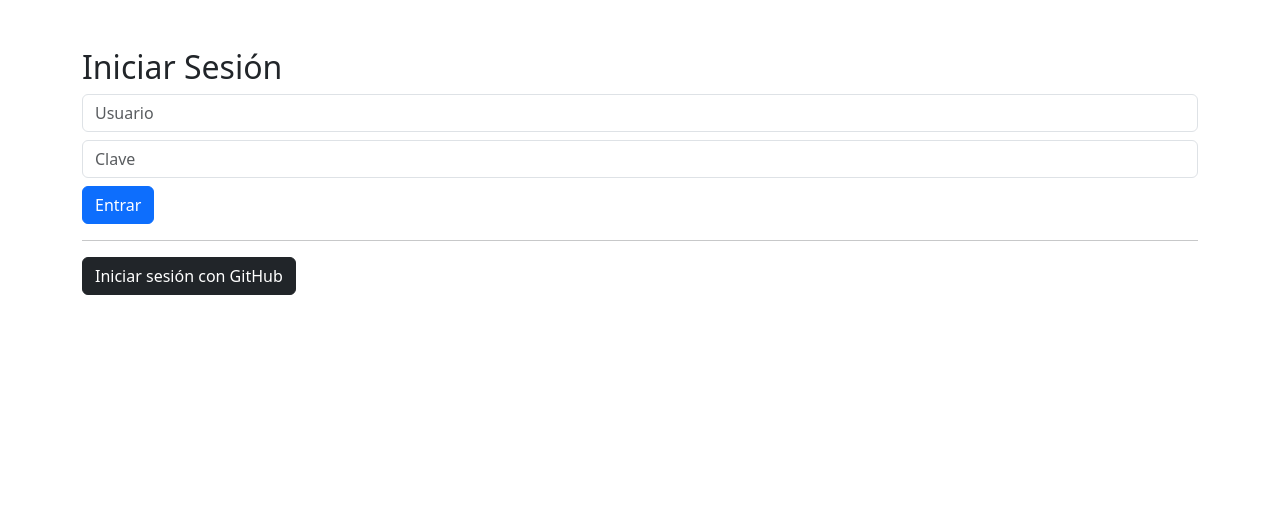
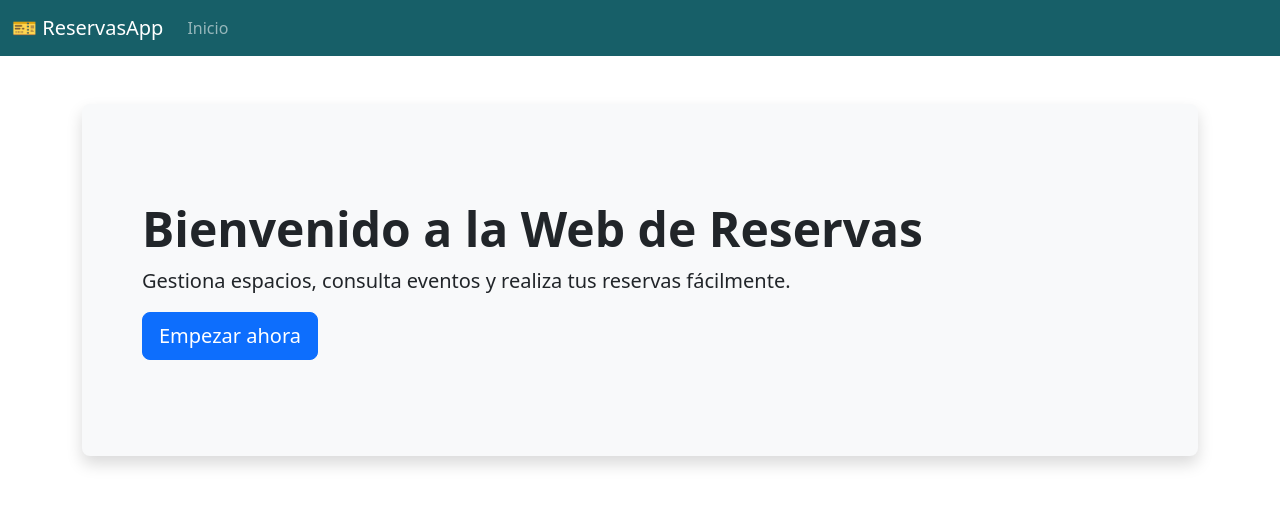
Before and after one commit to josejavierml03/DAWeb_Front, a React (Vite) app in the folder reserva-eventos/: page / in a window 1280 px wide. Before the commit this address led to /login. Shown: the top 506 px of the page. Built offline with nearby package versions, Linux system fonts and the light colour scheme; no server answers.

Commit message:
Icono y Vista Inicial

```diff
--- a/reserva-eventos/src/App.jsx
+++ b/reserva-eventos/src/App.jsx
@@ -18,8 +18,8 @@
     <>
       {!hideNavbar && <BarraNav />}
       <Routes>
+        <Route path="/" element={<Home/>} />
         <Route path="/login" element={<Login />} />
-        <Route path="/" element={<RutaProtegida><Home/></RutaProtegida>} />
         <Route path="/admin" element={<RutaProtegida><AdminView /></RutaProtegida>} />
         <Route path="/usuario" element={<RutaProtegida><UserView /></RutaProtegida>} />
         <Route path="*" element={<Navigate to="/login" />} />
--- a/reserva-eventos/src/pages/Home.jsx
+++ b/reserva-eventos/src/pages/Home.jsx
@@ -1,10 +1,20 @@
 import React from "react";
+import { Link } from "react-router-dom";
 
 export default function Home() {
   return (
-    <div className="container mt-4">
-      <h2>Bienvenido a la Web de Reservas</h2>
-      <p>Accede a eventos, realiza reservas o gestiona espacios y eventos.</p>
+    <div className="container mt-5">
+      <div className="p-5 mb-4 bg-light rounded-3 shadow">
+        <div className="container-fluid py-5">
+          <h1 className="display-5 fw-bold">Bienvenido a la Web de Reservas</h1>
+          <p className="col-md-8 fs-5">
+            Gestiona espacios, consulta eventos y realiza tus reservas fácilmente.
+          </p>
+          <Link to="/login" className="btn btn-primary btn-lg">
+            Empezar ahora
+          </Link>
+        </div>
+      </div>
     </div>
   );
 }
```
Also changed, not shown: reserva-eventos/index.html (+1 -0 lines), 1 other file (tests, documents, lock files or other folders).
